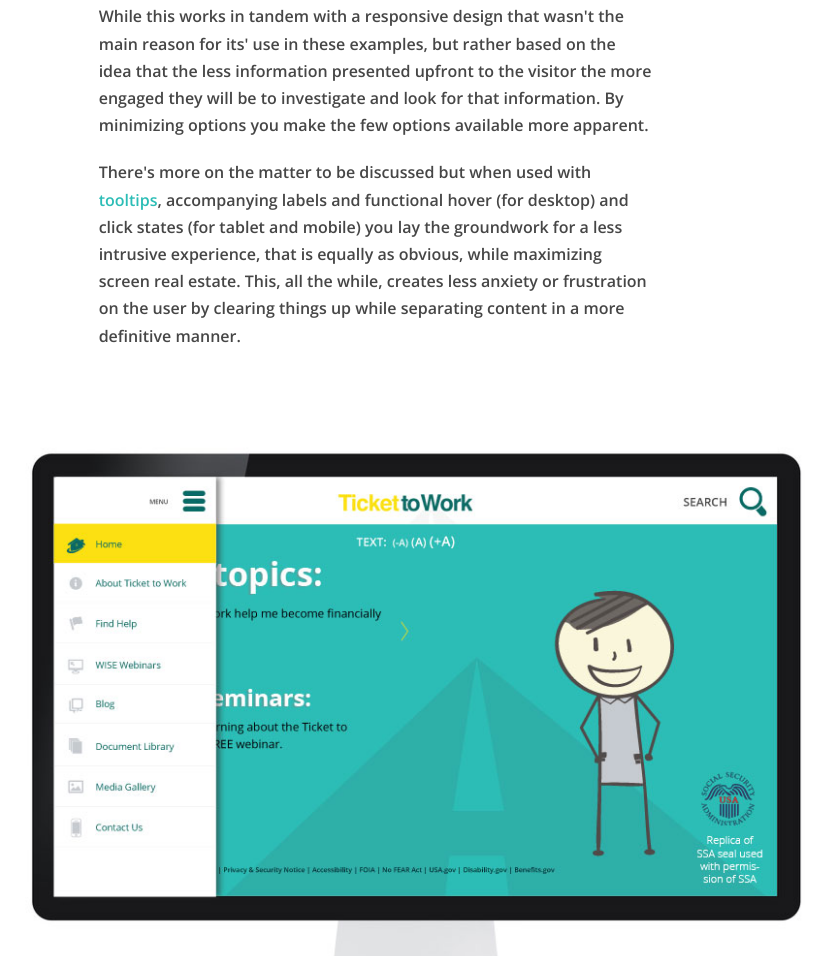
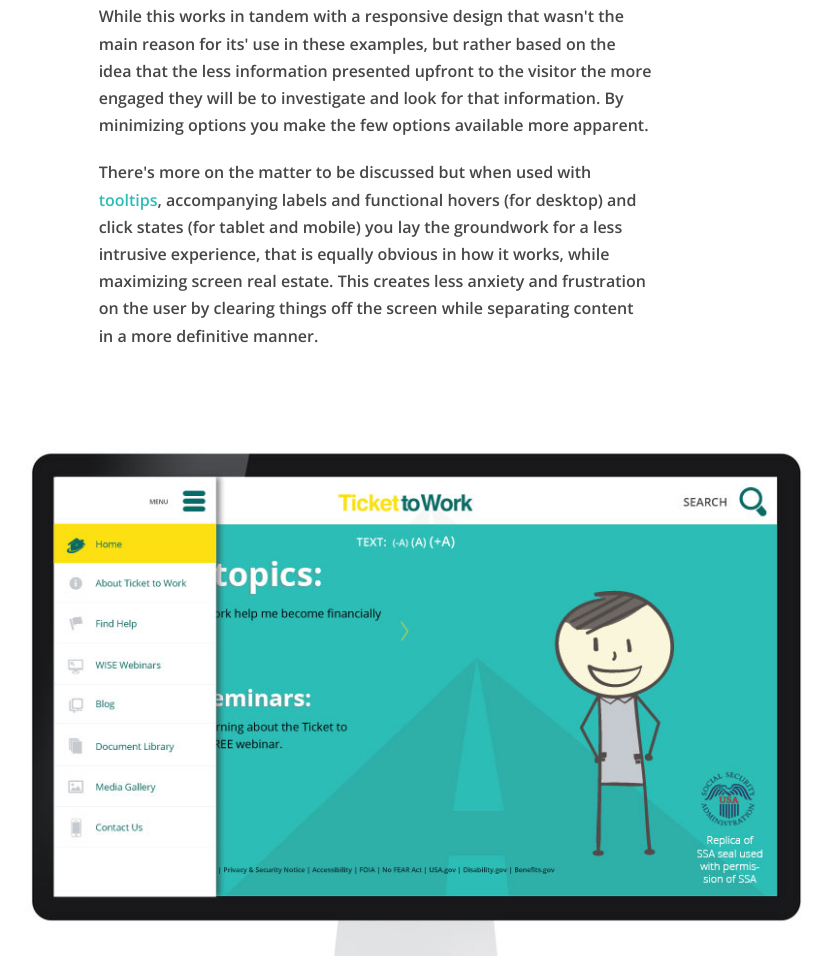
Before and after one commit to MARS1/TTW, a plain HTML site: page index.html in a window 1280 px wide. Shown: the part 8698-9654 px from the top of the page, without its empty margins (223-1055 px from the left). Drawn offline with nearby package versions, Linux system fonts and the light colour scheme.

Commit message:
fixed another typo

```diff
--- a/index.html
+++ b/index.html
@@ -177,7 +177,7 @@
 
           <p>While this works in tandem with a responsive design that wasn't the main reason for its' use in these examples, but rather based on the idea that the less information presented upfront to the visitor the more engaged they will be to investigate and look for that information. By minimizing options you make the few options available more apparent.</p>
 
-          <p> There's more on the matter to be discussed but when used with <a href="http://en.wikipedia.org/wiki/Tooltip">tooltips</a>, accompanying labels and functional hover (for desktop) and click states (for tablet and mobile) you lay the groundwork for a less intrusive experience, that is equally as obvious, while maximizing screen real estate. This, all the while, creates less anxiety or frustration on the user by clearing things up while separating content in a more definitive manner.</p>
+          <p> There's more on the matter to be discussed but when used with <a href="http://en.wikipedia.org/wiki/Tooltip">tooltips</a>, accompanying labels and functional hovers (for desktop) and click states (for tablet and mobile) you lay the groundwork for a less intrusive experience, that is equally obvious in how it works, while maximizing screen real estate. This creates less anxiety and frustration on the user by clearing things off the screen while separating content in a more definitive manner.</p>
 
         </div>
         <div class="small-12 large-12 pB2 columns">
```
